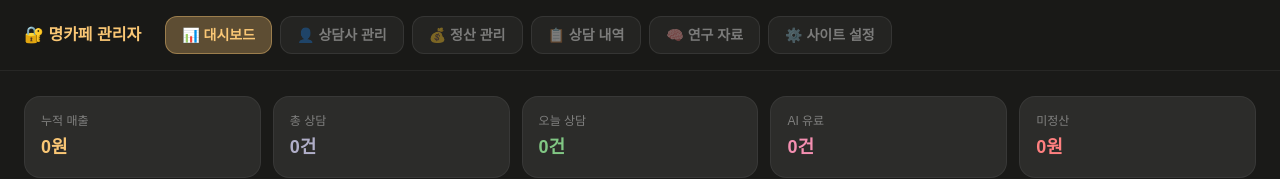
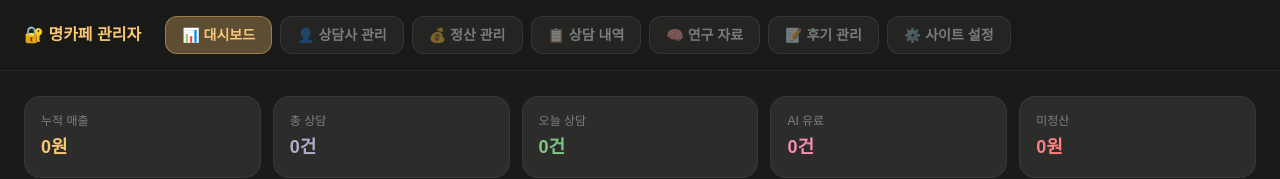
Before and after one commit to lysh0112-cpu/myjae, a Next.js app: page /admin in a window 1280 px wide. Shown: the top 179 px of the page. Built offline with nearby package versions, Linux system fonts and the light colour scheme; no server answers; the database is empty.

Commit message:
Update page.tsx

```diff
--- a/app/admin/page.tsx
+++ b/app/admin/page.tsx
@@ -6,18 +6,17 @@ import ConsultationHistory from './components/ConsultationHistory'
 import Dashboard from './components/Dashboard'
 import KnowledgeManager from './components/KnowledgeManager'
 import SiteSettings from './components/SiteSettings'
-
-type Tab = 'dashboard' | 'consultant' | 'settlement' | 'history' | 'knowledge' | 'settings'
-
+import ReviewManager from './components/ReviewManager'
+type Tab = 'dashboard' | 'consultant' | 'settlement' | 'history' | 'knowledge' | 'review' | 'settings'
 const TABS = [
   { key: 'dashboard', label: '📊 대시보드' },
   { key: 'consultant', label: '👤 상담사 관리' },
   { key: 'settlement', label: '💰 정산 관리' },
   { key: 'history', label: '📋 상담 내역' },
   { key: 'knowledge', label: '🧠 연구 자료' },
+  { key: 'review', label: '📝 후기 관리' },
   { key: 'settings', label: '⚙️ 사이트 설정' },
 ]
-
 export default function AdminPage() {
   const [tab, setTab] = useState<Tab>('dashboard')
   return (
@@ -48,6 +47,7 @@ export default function AdminPage() {
         {tab === 'settlement' && <SettlementManager />}
         {tab === 'history' && <ConsultationHistory />}
         {tab === 'knowledge' && <KnowledgeManager />}
+        {tab === 'review' && <ReviewManager />}
         {tab === 'settings' && <SiteSettings />}
       </main>
     </div>
```
